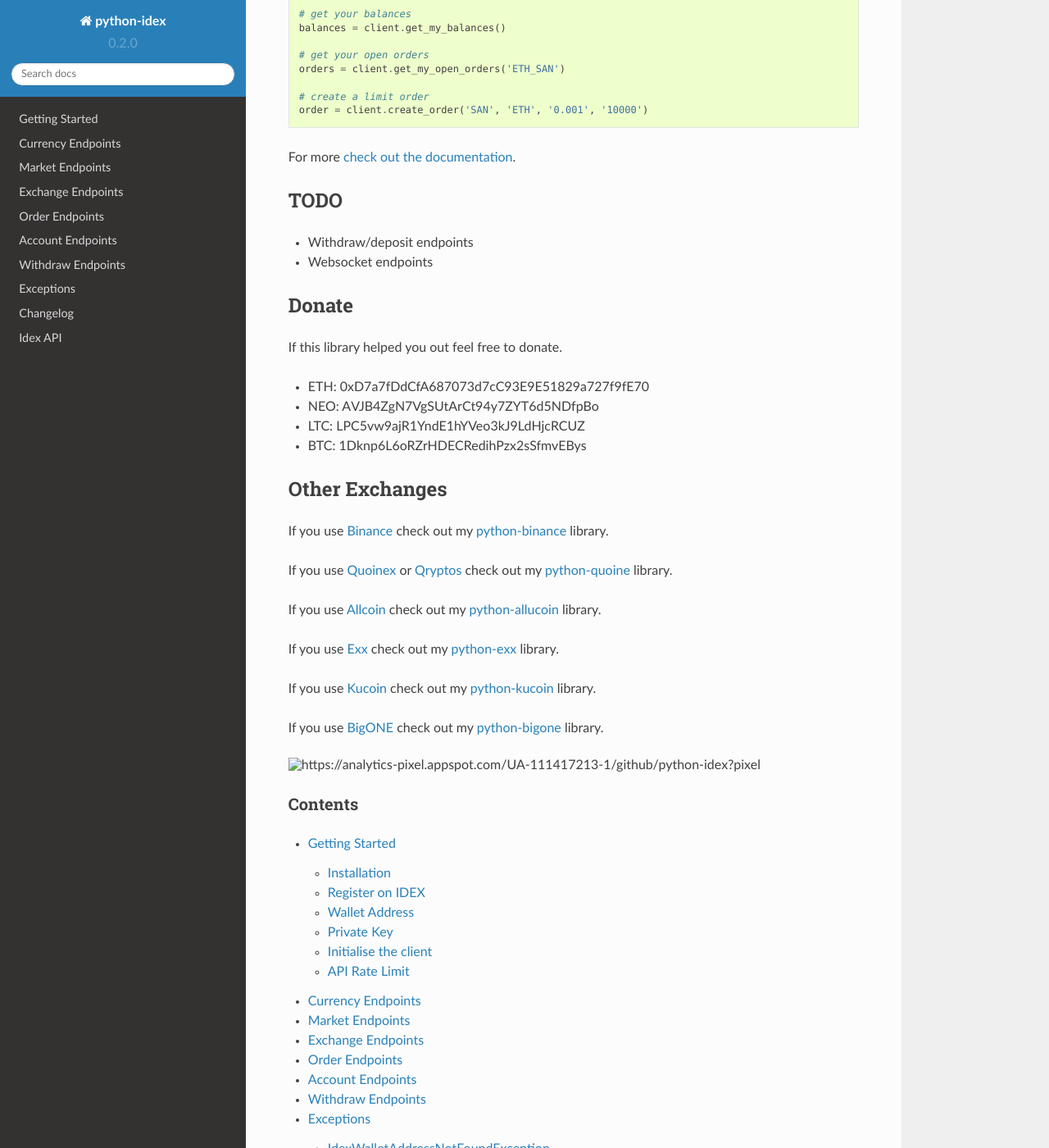
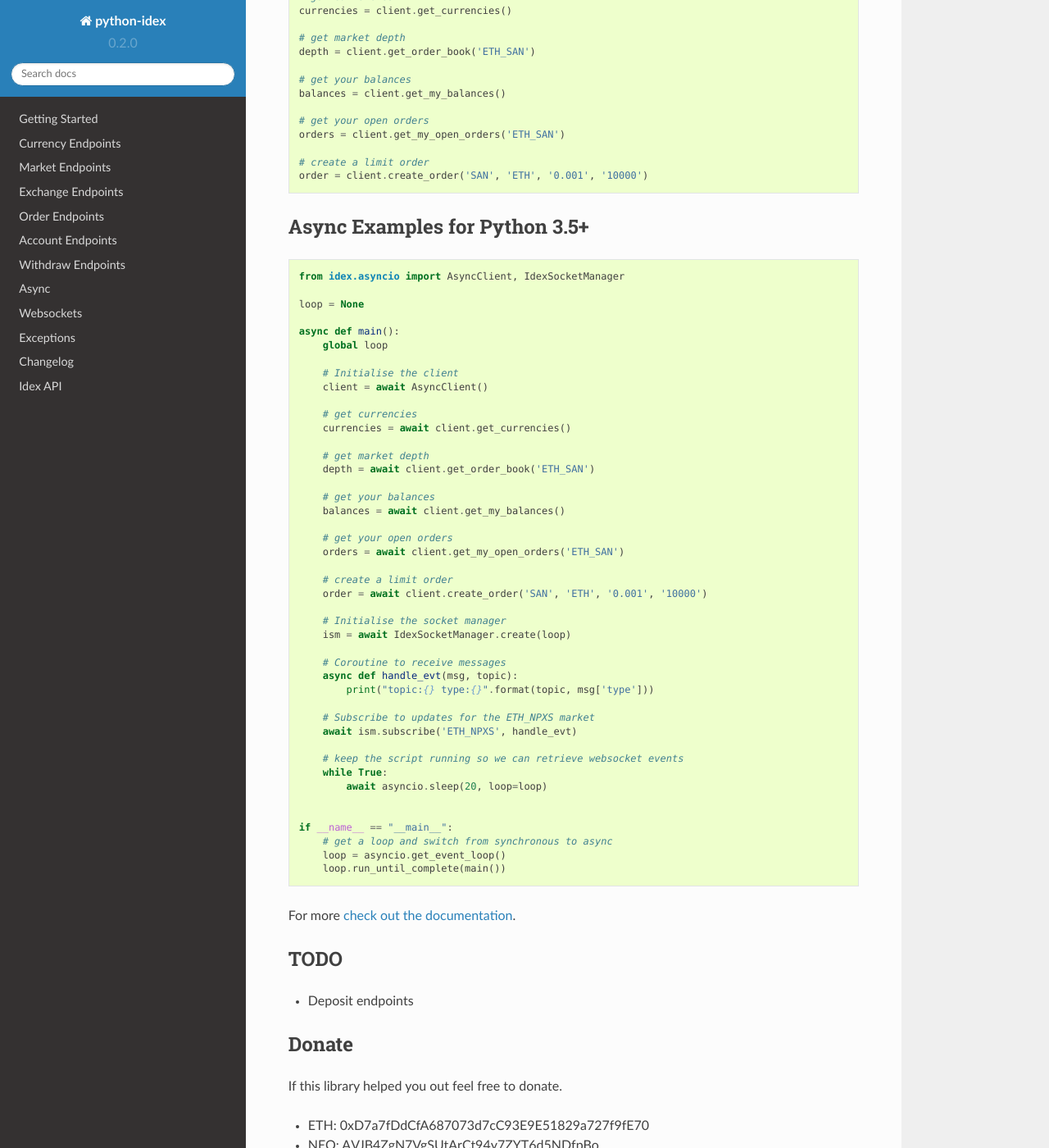
Before and after one commit to sammchardy/python-idex, a Sphinx documentation site: the page built from docs/index.rst, in a window 1280 px wide and 1400 px high, scrolled down 967 px. Shown: the whole window at 82% size. Built offline with Sphinx 7.4.7 and the Read the Docs theme 2.0.0, drawn with Linux system fonts in a browser that asks for light colours; formulas are drawn with MathJax 3; some of the changed text lies outside the part shown.

Commit message:
Update docs for async

```diff
--- a/README.rst
+++ b/README.rst
@@ -35,9 +35,10 @@ Documentation
 Features
 --------
 
-- Implementation of all REST endpoints except for withdraw/deposit.
+- Implementation of all REST endpoints except for deposit.
 - Helper functions for your wallet address
 - Response exception handling
+- Websockets for Python 3.5+
 
 Quick Start
 -----------
@@ -48,6 +49,9 @@ Register an account with `IDEX <https://idex.market/>`_.
 
     pip install python-idex
 
+
+Synchronous Examples
+--------------------
 
 .. code:: python
 
@@ -70,13 +74,63 @@ Register an account with `IDEX <https://idex.market/>`_.
     order = client.create_order('SAN', 'ETH', '0.001', '10000')
 
 
+Async Examples for Python 3.5+
+------------------------------
+
+.. code:: python
+
+    from idex.asyncio import AsyncClient, IdexSocketManager
+
+    loop = None
+
+    async def main():
+        global loop
+
+        # Initialise the client
+        client = await AsyncClient()
+
+        # get currencies
+        currencies = await client.get_currencies()
+
+        # get market depth
+        depth = await client.get_order_book('ETH_SAN')
+
+        # get your balances
+        balances = await client.get_my_balances()
+
+        # get your open orders
+        orders = await client.get_my_open_orders('ETH_SAN')
+
+        # create a limit order
+        order = await client.create_order('SAN', 'ETH', '0.001', '10000')
+
+        # Initialise the socket manager
+        ism = await IdexSocketManager.create(loop)
+
+        # Coroutine to receive messages
+        async def handle_evt(msg, topic):
+            print("topic:{} type:{}".format(topic, msg['type']))
+
+        # Subscribe to updates for the ETH_NPXS market
+        await ism.subscribe('ETH_NPXS', handle_evt)
+
+        # keep the script running so we can retrieve websocket events
+        while True:
+            await asyncio.sleep(20, loop=loop)
+
+
+    if __name__ == "__main__":
+        # get a loop and switch from synchronous to async
+        loop = asyncio.get_event_loop()
+        loop.run_until_complete(main())
+
+
 For more `check out the documentation <https://github.com/AuroraDAO/idex-api-docs>`_.
 
 TODO
 ----
 
-- Withdraw/deposit endpoints
-- Websocket endpoints
+- Deposit endpoints
 
 Donate
 ------
--- a/docs/index.rst
+++ b/docs/index.rst
@@ -15,6 +15,8 @@ Contents
    orders
    account
    withdraw
+   async
+   websockets
    exceptions
    changelog
 
```
Also changed, not shown: docs/async.rst (added, +35 -0 lines), docs/websockets.rst (added, +47 -0 lines).
